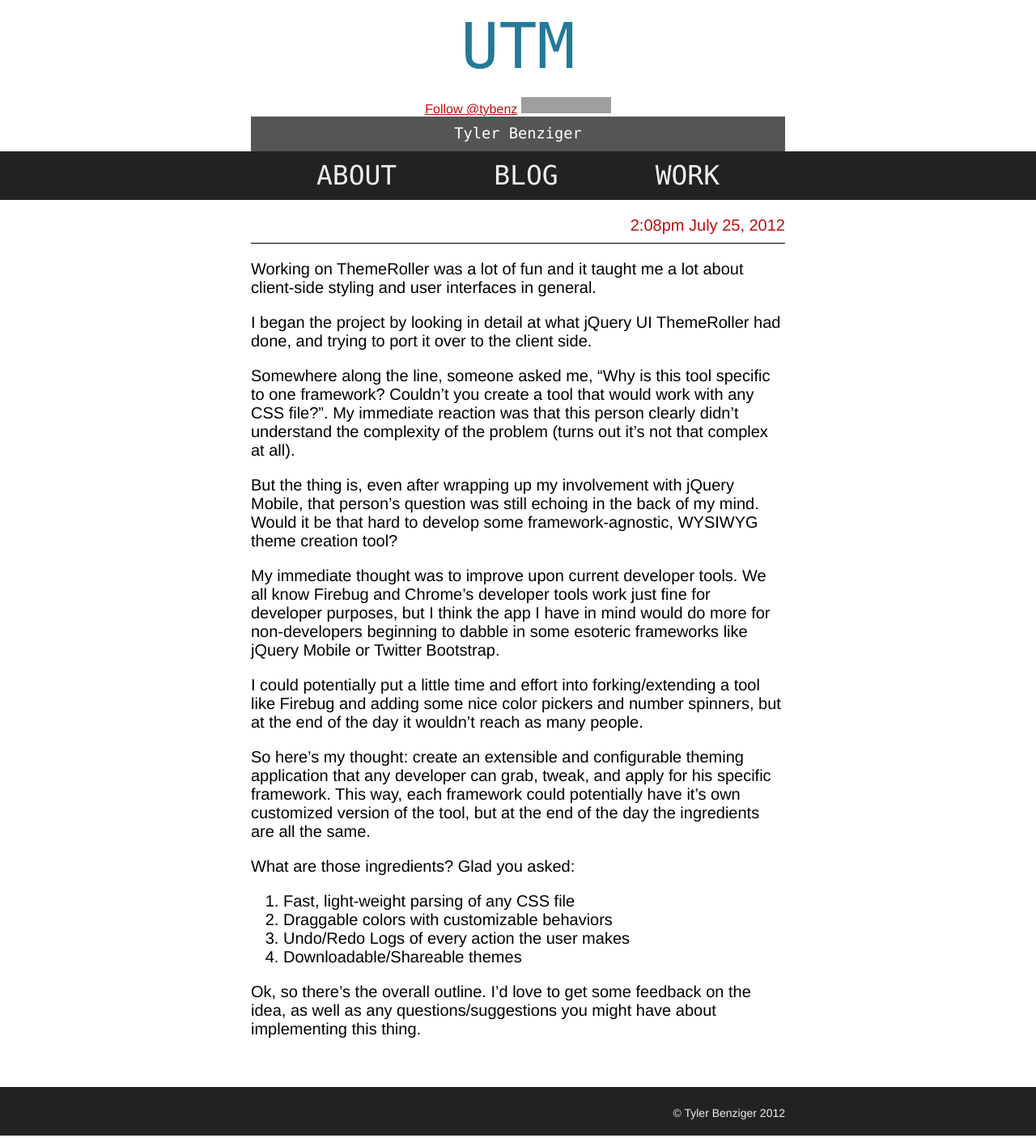
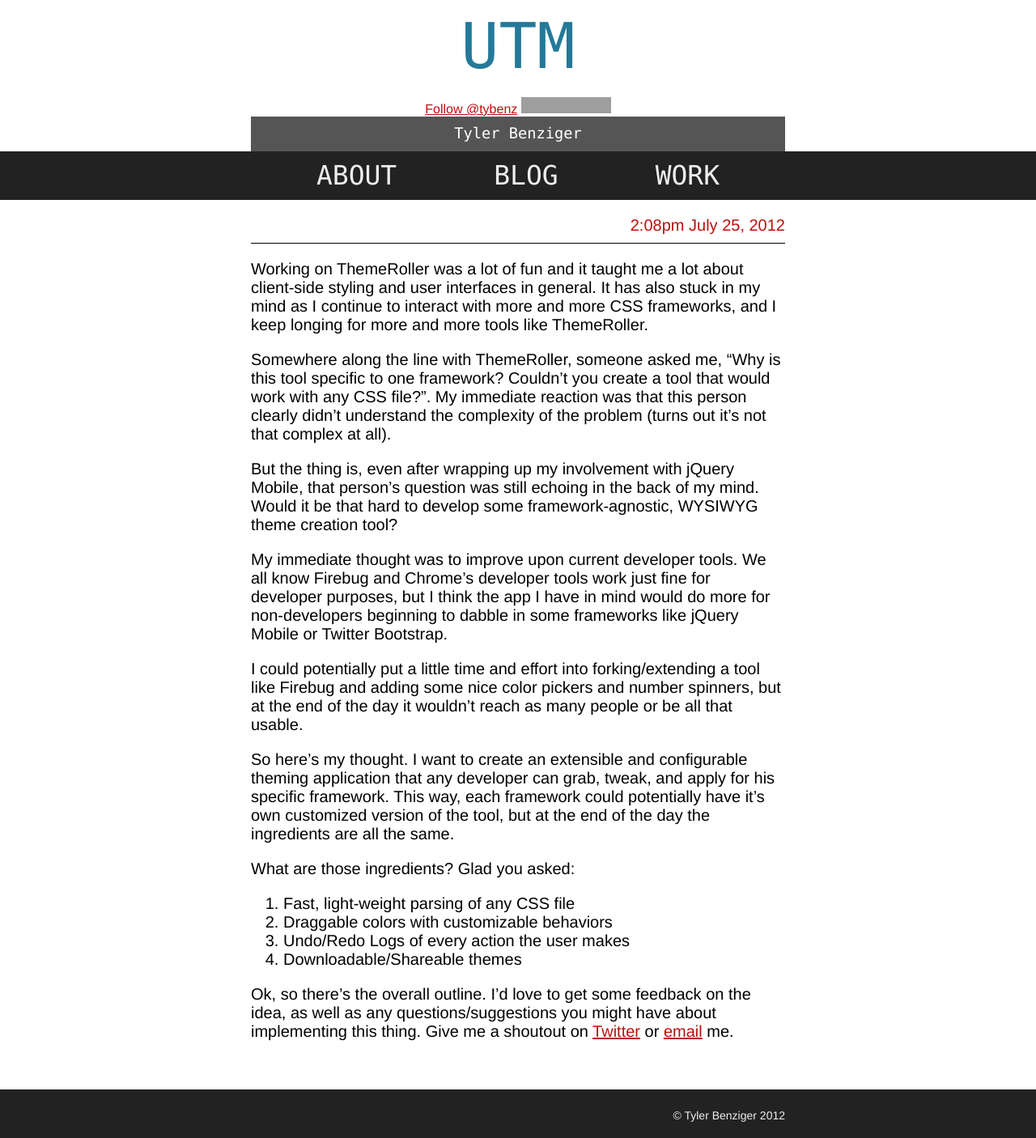
Before and after one commit to tybenz/blog, a Jekyll site: the page built from _posts/2012-07-24-universal-theming-machine.md, in a window 1280 px wide. Shown: the whole page at 81% size. Built offline with Jekyll 4.4.1, drawn with Linux system fonts in a browser that asks for light colours; comment, search, counter and statistics services are not loaded; grey boxes are pictures that could not be loaded.

Commit message:
tweaked utm post

```diff
--- a/_posts/2012-07-24-universal-theming-machine.md
+++ b/_posts/2012-07-24-universal-theming-machine.md
@@ -6,26 +6,26 @@ hide: true
 ---
 
 Working on ThemeRoller was a lot of fun and it taught me a lot about client-side styling and user interfaces in general.
+It has also stuck in my mind as I continue to interact with more and more CSS frameworks, and I keep longing for more
+and more tools like ThemeRoller.
 
-I began the project by looking in detail at what jQuery UI ThemeRoller had done,
-and trying to port it over to the client side.
-
-Somewhere along the line, someone asked me, "Why is this tool specific to one framework? Couldn't you create a tool that
-would work with any CSS file?". My immediate reaction was that this person clearly didn't understand the complexity of the problem (turns out it's not that complex at all).
+Somewhere along the line with ThemeRoller, someone asked me, "Why is this tool specific to one framework?
+Couldn't you create a tool that would work with any CSS file?". My immediate reaction was that this
+person clearly didn't understand the complexity of the problem (turns out it's not that complex at all).
 
 But the thing is, even after wrapping up my involvement with jQuery Mobile, that person's question was still echoing in
 the back of my mind. Would it be that hard to develop some framework-agnostic, WYSIWYG theme creation tool?
 
 My immediate thought was to improve upon current developer tools. We all know Firebug and Chrome's developer tools work
 just fine for developer purposes, but I think the app I have in mind would do more for non-developers beginning to dabble
-in some esoteric frameworks like jQuery Mobile or Twitter Bootstrap.
+in some frameworks like jQuery Mobile or Twitter Bootstrap.
 
 I could potentially put a little time and effort into forking/extending a tool like Firebug and adding some nice color
-pickers and number spinners, but at the end of the day it wouldn't reach as many people.
+pickers and number spinners, but at the end of the day it wouldn't reach as many people or be all that usable.
 
-So here's my thought: create an extensible and configurable theming application that any developer can grab, tweak, and apply
-for his specific framework. This way, each framework could potentially have it's own customized version of the tool, but at
-the end of the day the ingredients are all the same.
+So here's my thought. I want to create an extensible and configurable theming application that any developer can
+grab, tweak, and apply for his specific framework. This way, each framework could potentially have it's own
+customized version of the tool, but at the end of the day the ingredients are all the same.
 
 What are those ingredients? Glad you asked:
 
@@ -35,4 +35,5 @@ What are those ingredients? Glad you asked:
 4. Downloadable/Shareable themes
 
 Ok, so there's the overall outline. I'd love to get some feedback on the idea, as well as any questions/suggestions you
-might have about implementing this thing.
+might have about implementing this thing. Give me a shoutout on [Twitter](http://twitter.com/tybenz)
+or [email](mailto:tabenziger@gmail.com) me.
```
